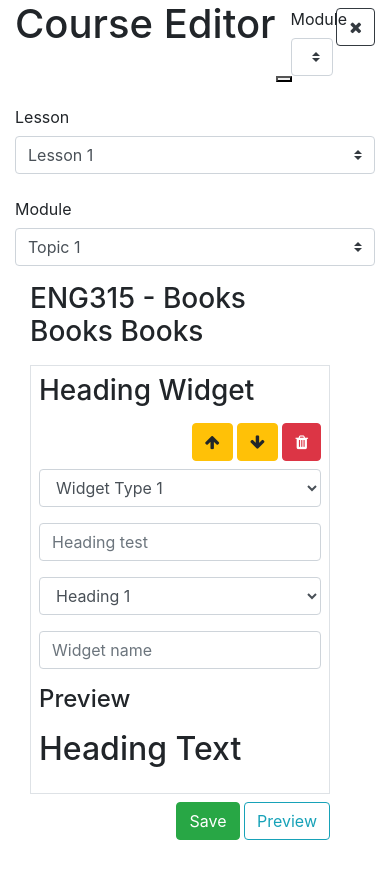
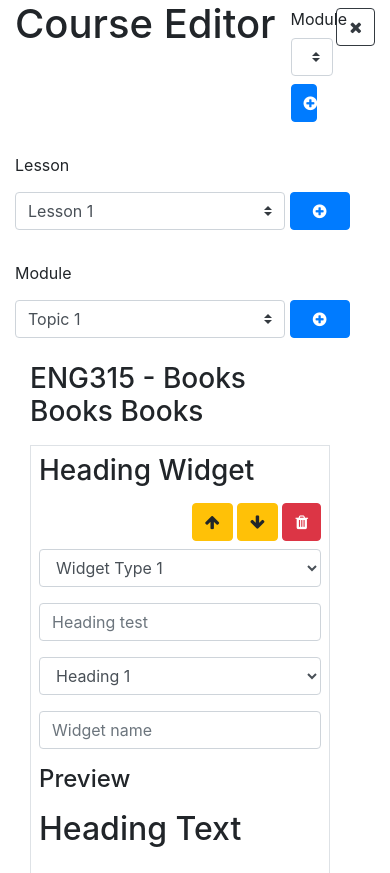
Before and after one commit to whysgai/EdTeach_Server_Java, a web app: page /course_editor/editor.template.client.html in a window 390 px wide. Shown: the part 96-969 px from the top of the page. Before the commit the page ends 936 px from the top, so only its background shows below. Run offline with its HTML, style and script files only (its server is not run), Linux system fonts and the light colour scheme; data that the repository does not hold is empty.

Commit message:
feat: Implement mobile add new buttons

```diff
--- a/src/main/webapp/course_editor/editor.template.client.html
+++ b/src/main/webapp/course_editor/editor.template.client.html
@@ -26,33 +26,42 @@
             <form class="d-block d-sm-none">
                 <div class="form-group row">
                     <label for="module" class="col-sm-2 col-form-label">Module</label>
-                    <div class="col-sm-9">
-                        <select class="custom-select wbdv-field wbdv-role" id="module">
+                    <div class="col-12">
+                        <select class="custom-select wbdv-field wbdv-role col-9" id="module">
                             <option value="Mod 1">Mod 1</option>
                             <option value="Mod 2">Mod 2</option>
                             <option value="Mod 3">Mod 3</option>
                         </select>
+                        <button class="btn btn-primary col-2">
+                            <i class="fa fa-plus-circle" aria-hidden="true"></i>
+                        </button>
                     </div>
-                    <button></button>
                 </div>
                 <div class="form-group row">
                     <label for="module" class="col-sm-2 col-form-label">Lesson</label>
-                    <div class="col-sm-10">
-                        <select class="custom-select wbdv-field wbdv-role" id="module">
+                    <div class="col-12">
+                        <select class="custom-select wbdv-field wbdv-role col-9" id="module">
                             <option value="Lesson 1">Lesson 1</option>
                             <option value="Lesson 2">Lesson 2</option>
                             <option value="Lesson 3">Lesson 3</option>
                         </select>
+                        <button class="btn btn-primary col-2">
+                            <i class="fa fa-plus-circle" aria-hidden="true"></i>
+                        </button>
                     </div>
+
                 </div>
                 <div class="form-group row">
                     <label for="module" class="col-sm-2 col-form-label">Module</label>
-                    <div class="col-sm-10">
-                        <select class="custom-select wbdv-field wbdv-role" id="module">
+                    <div class="col-12">
+                        <select class="custom-select wbdv-field wbdv-role col-9" id="module">
                             <option value="Topic 1">Topic 1</option>
                             <option value="Topic 2">Topic 2</option>
                             <option value="Topic 3">Topic 3</option>
                         </select>
+                        <button class="btn btn-primary col-2">
+                            <i class="fa fa-plus-circle" aria-hidden="true"></i>
+                        </button>
                     </div>
                 </div>
             </form>
```
